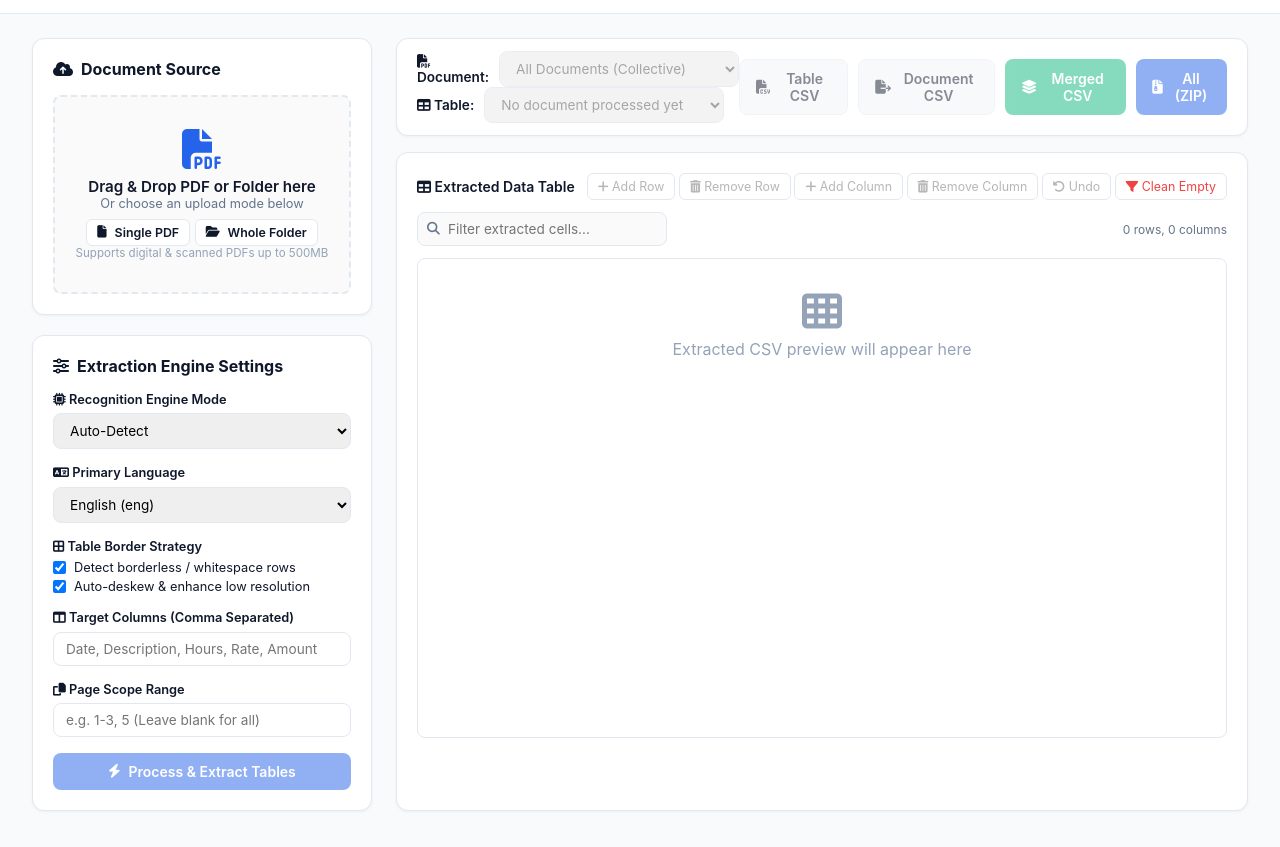
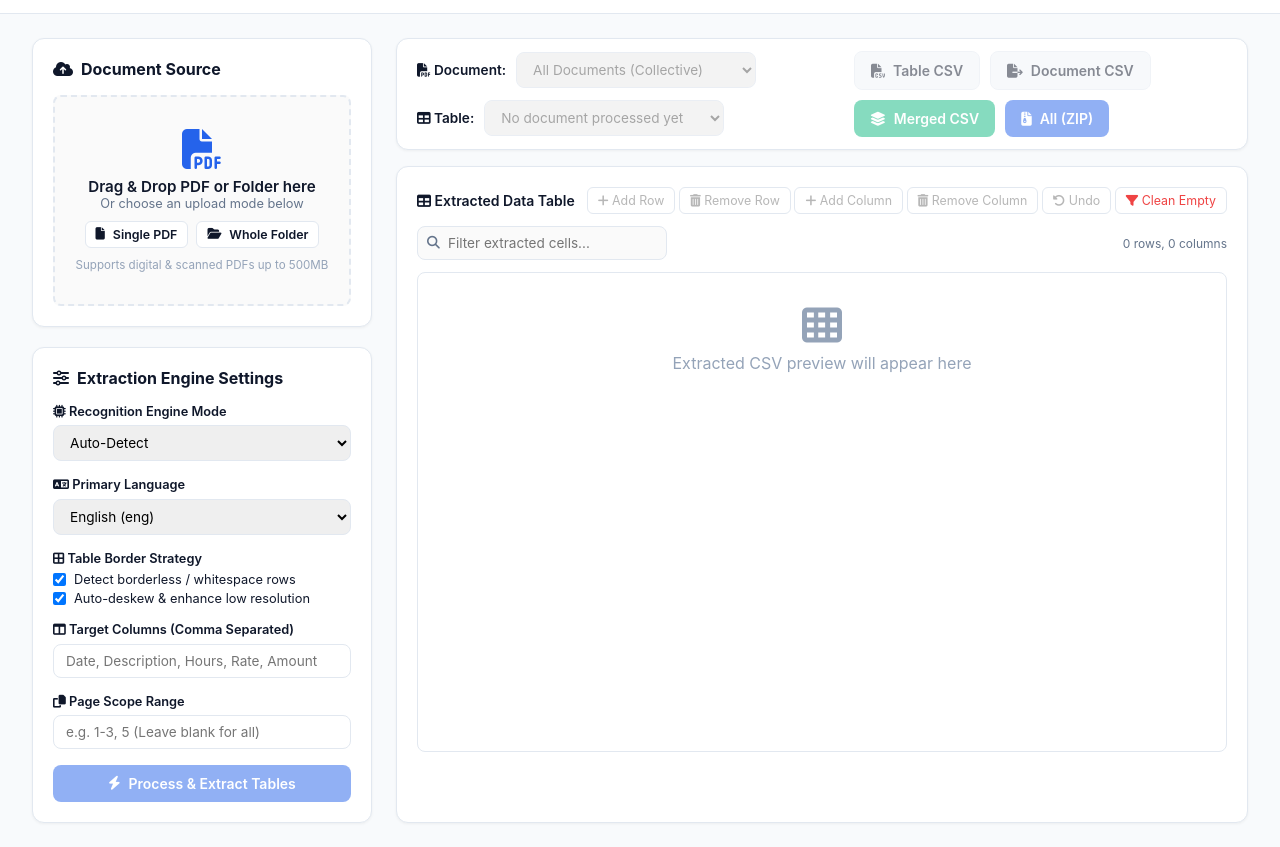
Before and after one commit to gracemaria321/PDF-CSV-Extractor, a plain HTML site: page frontend/index.html in a window 1280 px wide. Shown: the part 59-906 px from the top of the page. Drawn offline with nearby package versions, Linux system fonts and the light colour scheme.

Commit message:
Add new styles for upload and export actions

```diff
--- a/frontend/style.css
+++ b/frontend/style.css
@@ -128,6 +128,26 @@ body {
   cursor: pointer;
   transition: all 0.2s ease;
   background: #fafafa;
+}
+
+.upload-mode-buttons {
+  display: flex;
+  justify-content: center;
+  gap: 8px;
+  margin: 10px 0;
+}
+
+.selectors-wrapper {
+  display: flex;
+  flex-wrap: wrap;
+  gap: 12px;
+  align-items: center;
+}
+
+.export-actions {
+  display: flex;
+  flex-wrap: wrap;
+  gap: 8px;
 }
 
 .drop-zone:hover, .drop-zone.dragover {
@@ -264,6 +284,10 @@ select:focus, input[type="text"]:focus {
 
 .btn-sm:hover:not(:disabled) { background: #f1f5f9; }
 .btn-sm.danger { color: var(--accent-danger); }
+
+.selected-col {
+  background-color: #ffeb99;
+}
 
 .icon-btn {
   background: none;
```
